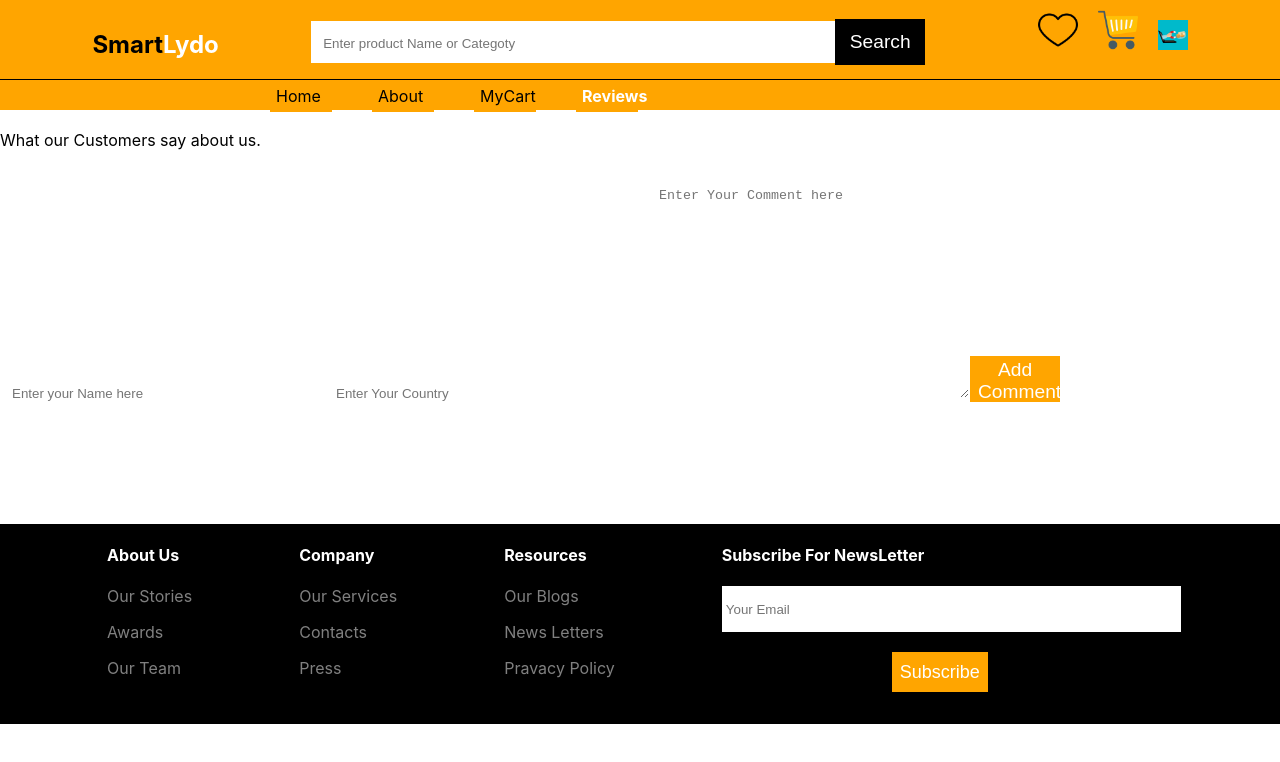
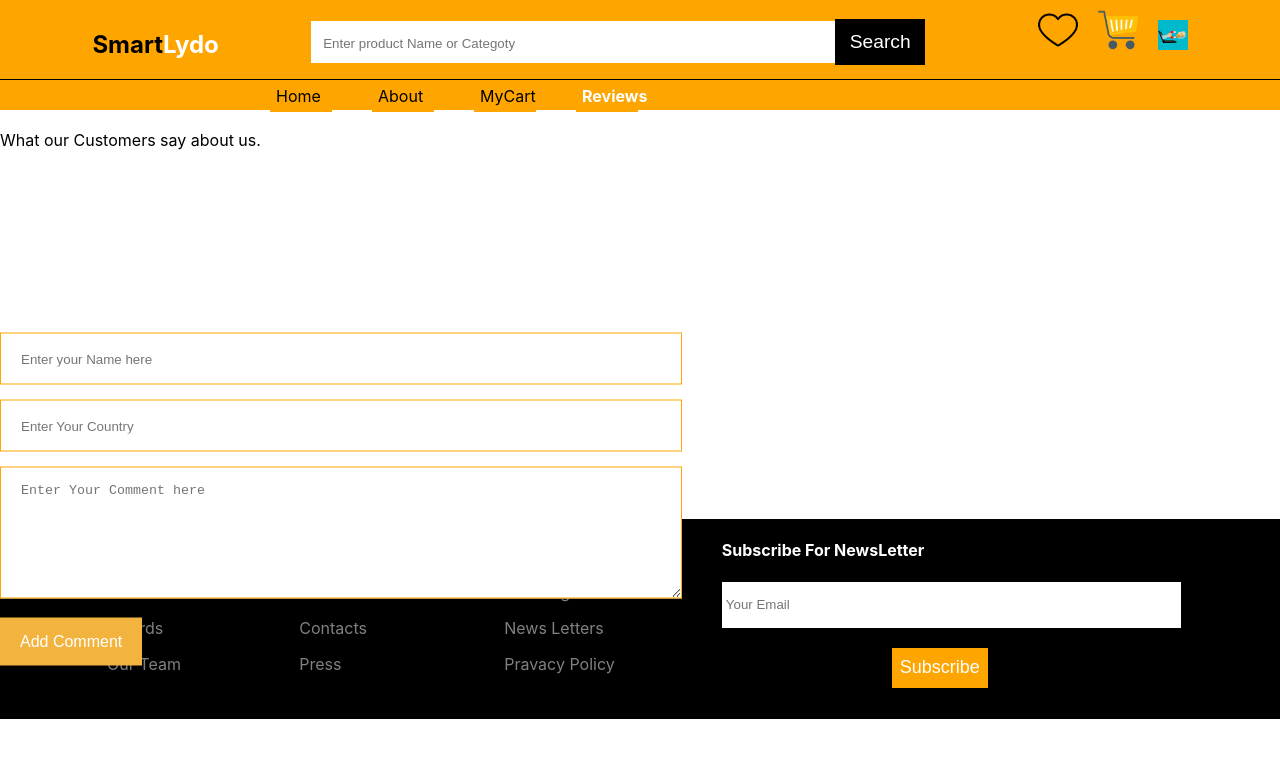
Before and after one commit to Oscarachieng/phase-3-project, a React (Create React App) app: page /reviews in a window 1280 px wide. Shown: the top 762 px of the page. Built offline with nearby package versions, Linux system fonts and the light colour scheme; no server answers.

Commit message:
Adds Comment form componenet

```diff
--- a/src/CommentForm.js
+++ b/src/CommentForm.js
@@ -2,59 +2,27 @@ import React from "react";
 
 const CommentForm = () => {
   return (
-    <section>
-      <form>
+    <section className="comment-form">
+      <form >
         <input
-          style={{
-            marginTop: "11px",
-            padding: "10px",
-            height: "200px",
-            width: "300px",
-            borderColor: "transparent",
-            borderBottom: "black",
-          }}
+
           type="text"
           placeholder="Enter your Name here"
           required
         />
         <input
-          style={{
-            marginTop: "11px",
-            padding: "10px",
-            height: "200px",
-            width: "300px",
-            borderColor: "transparent",
-            borderBottom: "black",
-          }}
+
           type="Country"
           placeholder="Enter Your Country"
           required
         />
         <textarea
-          style={{
-            marginTop: "11px",
-            padding: "10px",
-            height: "200px",
-            width: "300px",
-            borderColor: "transparent",
-            borderBottom: "black",
-          }}
+
           type="text"
           placeholder="Enter Your Comment here"
           required
         />
         <button
-          style={{
-            paddingBottom: "10px",
-            paddingtop: "10px",
-            width: "90px",
-            height: "46px",
-            marginLeft: "0px",
-            borderColor: "transparent",
-            backgroundColor: "orange",
-            color: "white",
-            fontSize: "Larger",
-          }}
           type="submit"
         >
           Add Comment
--- a/src/MyCart.js
+++ b/src/MyCart.js
@@ -6,11 +6,11 @@ const MyCart = (props) => {
   console.log(itemsInCart);
   return (
     <section>
-      My Shopping Bus{" "}
+      {itemsInCart.length === 0 ? <h1>My Shopping Cart is Empty</h1> : <h1>Picked Items.</h1>}
       {itemsInCart.map((product) =>
-      (<div>
+      (<div style={{display : "flex", justifyContent : "space-evenly"}}>
           <img src={product.image} alt={product.title} style ={{width : "120px"}}/>
-          <h1>{product.title}</h1>
+          <h1 style={{width: "200px"}}>{product.title}</h1>
           <h2>{product.price}</h2>
           <button onClick={(() =>onRemove(product.id))}>Remove</button>
         </div>)
--- a/src/Reviews.js
+++ b/src/Reviews.js
@@ -6,9 +6,11 @@ import CommentForm from "./CommentForm";
 
 const Reviews = () => {
   return (
-    <section>
+    <section className="reviews">
       <Comments />
-      <CommentForm />
+     <div>
+     <CommentForm />
+     </div>
     </section>
   );
 };
--- a/src/index.css
+++ b/src/index.css
@@ -20,7 +20,6 @@ code {
   height: 110px;
   background-color: orange;
   margin-bottom: 20px ;
-
 }
 
 .header .upper-section {
@@ -94,3 +93,45 @@ img {
   height: 200px;
   width: 100%;
 }
+
+/* comment-input form*/
+.comment-form{
+  top: 50%;
+  left: 50%;
+  margin-left: auto;
+  margin-right: auto;
+  width: 50%;
+  transform: translate(-50%,50%);
+
+  align-items: center;
+}
+
+.comment-form input, .comment-form textarea {
+  width: 100%;
+  padding: 0 20px;
+  border: 1px solid orange;
+  height: 50px;
+  margin-bottom: 15px;
+}
+
+.comment-form textarea {
+  width: 100%;
+  padding: 15px 20px;
+  border: 1px solid orange;
+  height: 100px;
+  margin-bottom: 15px;
+}
+
+.comment-form button {
+  border: 0;
+  padding: 15px 20px;
+  width: auto;
+  font-size: 16px;
+  color: white;
+  background-color: rgb(243, 180, 63);
+}
+
+.reviews {
+  height: auto;
+  align-items: center;
+}
```
